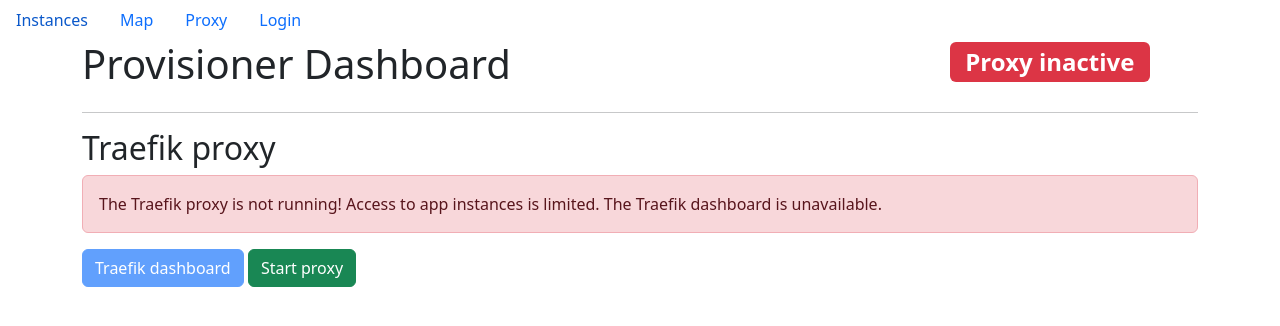
After one commit to Tturna/amsys, a Django app: template dashboard/templates/proxy.html in a window 1280 px wide. The commit adds this page. Shown: the top 326 px of the page. Run offline with Django 5.2, Linux system fonts and the light colour scheme; the template is opened without the code that fills it, so the values that code supplies are empty; some libraries are stand-ins or nearby versions.

Commit message:
start/stop proxy. proxy status indicator

```diff
--- /dev/null
+++ b/dashboard/main/context_processors.py
@@ -0,0 +1,6 @@
+from django.conf import settings
+
+def global_environment(request):
+    return {
+        "AMSYS_TRAEFIK_URL": settings.AMSYS_TRAEFIK_URL
+    }
--- a/dashboard/main/urls.py
+++ b/dashboard/main/urls.py
@@ -15,6 +15,9 @@
     path("view_instance/<app_name>/", views.view_instance, name="view_instance"),
     path("edit_instance/<app_name>/", views.edit_instance, name="edit_instance"),
     path("map/", views.map, name="map"),
+    path("proxy/", views.proxy, name="proxy"),
+    path("start_proxy/", views.start_proxy, name="start_proxy"),
+    path("stop_proxy/", views.stop_proxy, name="stop_proxy"),
     path("login/", auth_views.LoginView.as_view(template_name="login.html", next_page="/"), name="login"),
     path("logout/", auth_views.LogoutView.as_view(template_name="index.html", next_page="/login/"), name="logout"),
     path("api/existing_instances/<id>/", views.existing_instances, name="existing_instances"),
--- /dev/null
+++ b/dashboard/static/proxy_controls.js
@@ -0,0 +1,42 @@
+function call_start_proxy() {
+    let status_span = document.getElementById("proxy_status");
+
+    if (status_span) {
+        status_span.innerText = "Proxy starting...";
+    }
+
+    let start_button = document.getElementById("proxy_start_button");
+
+    if (start_button) {
+        start_button.disabled = true;
+    }
+
+    fetch("/start_proxy/")
+    .then(response => {
+        window.location.reload();
+    });
+}
+
+function call_stop_proxy() {
+    if (!confirm("Are you sure you want to stop the proxy? This will prevent access to any app instances until it is restarted.")) {
+        return;
+    }
+
+    let status_span = document.getElementById("proxy_status");
+
+    if (status_span) {
+        status_span.innerText = "Proxy stopping...";
+    }
+
+    let stop_button = document.getElementById("proxy_stop_button");
+
+    if (stop_button) {
+        stop_button.disabled = true;
+    }
+
+    fetch("/stop_proxy/")
+    .then(response => {
+        window.location.reload();
+    });
+
+}
--- a/dashboard/templates/base.html
+++ b/dashboard/templates/base.html
@@ -19,6 +19,7 @@
           <ul class="nav">
               <li><a class="nav-link" href="{% url 'index' %}">Instances</a></li>
               <li><a class="nav-link" href="{% url 'map' %}">Map</a></li>
+              <li><a class="nav-link" href="{% url 'proxy' %}">Proxy</a></li>
               {% if request.user.is_authenticated %}
               <li>
                   <form method="POST" action="{% url 'logout' %}">
--- /dev/null
+++ b/dashboard/templates/proxy.html
@@ -0,0 +1,35 @@
+{% extends "base.html" %}
+{% load static %}
+
+{% block content %}
+<div class="d-flex justify-content-between">
+<h1>Provisioner Dashboard</h1>
+{% if is_proxy_running %}
+<h2><span class="badge bg-success mx-5" id="proxy_status">Proxy active</span></h2>
+{% else %}
+<h2><span class="badge bg-danger mx-5" id="proxy_status">Proxy inactive</span></h2>
+{% endif %}
+</div>
+<hr>
+
+<div class="row">
+    <div class="col">
+        <h2>Traefik proxy</h2>
+
+        {% if is_proxy_running %}
+        <a class="btn btn-primary" href="{{ AMSYS_TRAEFIK_URL }}" target="_blank">Traefik dashboard</a>
+        <button class="btn btn-outline-danger" id="proxy-stop-button" onclick="call_stop_proxy()">Stop proxy</button>
+        {% else %}
+        <div class="alert alert-danger" role="alert">
+            The Traefik proxy is not running! Access to app instances is limited. The Traefik dashboard is unavailable.
+        </div>
+
+        <a class="btn btn-primary disabled" disabled="disabled" href="#">Traefik dashboard</a>
+        <button class="btn btn-success" id="proxy-start-button" onclick="call_start_proxy()">Start proxy</button>
+        {% endif %}
+
+    </div>
+</div>
+
+<script src="{% static 'proxy_controls.js' %}"></script>
+{% endblock %}
--- a/proxy/compose-traefik.yaml
+++ b/proxy/compose-traefik.yaml
@@ -1,7 +1,7 @@
 services:
   traefik-proxy:
     image: traefik:3.4.0
-    container_name: traefik-proxy
+    container_name: amsys-traefik
     ports:
       - 80:80
       - 8080:8080
```
Also changed, not shown: dashboard/TODO.md (+1 -2 lines), dashboard/dashboard/settings.py (+8 -0 lines), dashboard/main/views.py (+49 -2 lines), dashboard/templates/index.html (+16 -0 lines), 2 other files.
